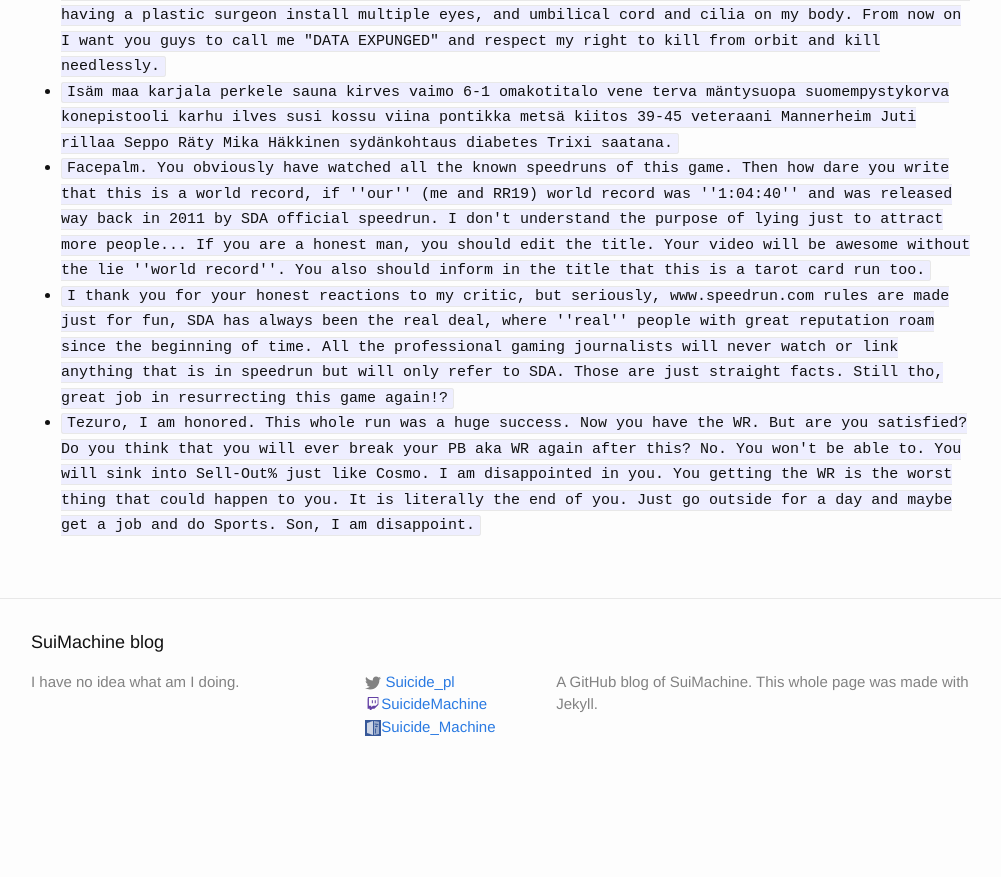
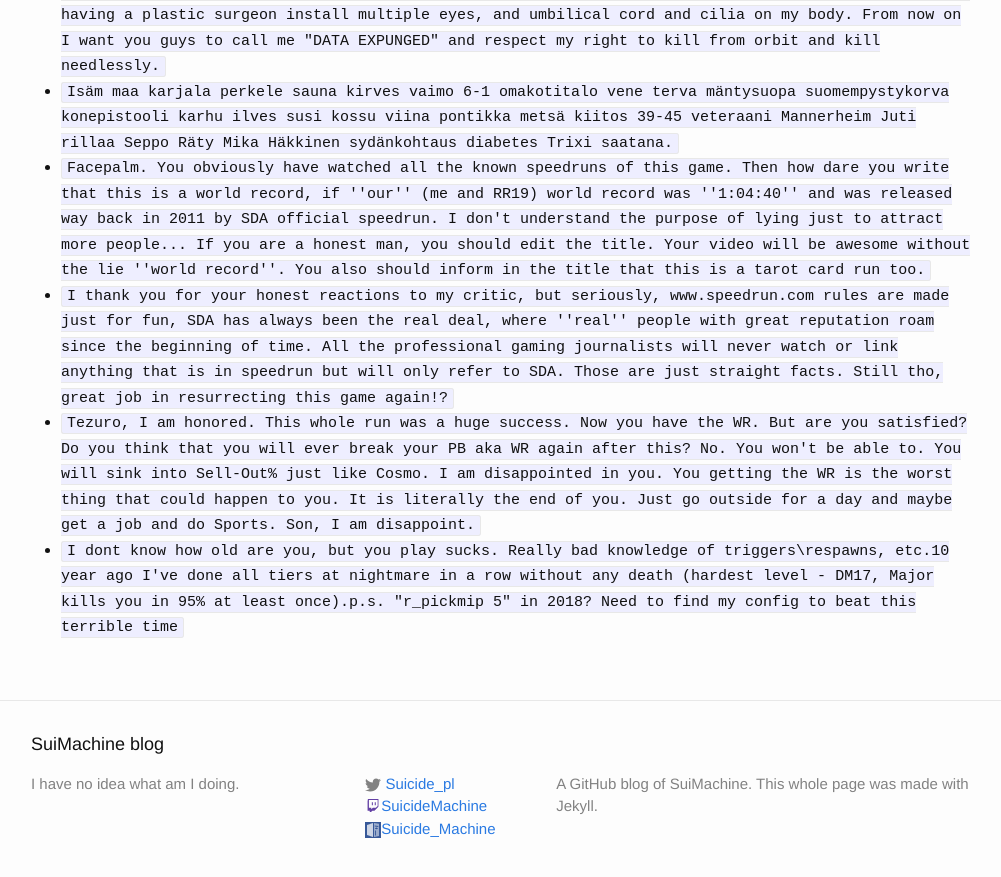
Before and after one commit to SuiMachine/SuiMachine.github.io, a Jekyll site: the page built from copy_pasta.md, in a window 1280 px wide and 900 px high, scrolled down 2649 px. Shown: the top 877 px of the window, without its empty margins (139-1140 px from the left). Built offline with Jekyll 4.4.1, drawn with Linux system fonts in a browser that asks for light colours; before the commit the page ends 3447 px from its top, so only the background shows below that.

Commit message:
Quake meme

```diff
--- a/copy_pasta.md
+++ b/copy_pasta.md
@@ -46,3 +46,4 @@
 * ``Facepalm. You obviously have watched all the known speedruns of this game. Then how dare you write that this is a world record, if ''our'' (me and RR19) world record was ''1:04:40'' and was released way back in 2011 by SDA official speedrun. I don't understand the purpose of lying just to attract more people... If you are a honest man, you should edit the title. Your video will be awesome without the lie ''world record''. You also should inform in the title that this is a tarot card run too.``
 * ``I thank you for your honest reactions to my critic, but seriously, www.speedrun.com rules are made just for fun, SDA has always been the real deal, where ''real'' people with great reputation roam since the beginning of time. All the professional gaming journalists will never watch or link anything that is in speedrun but will only refer to SDA. Those are just straight facts. Still tho, great job in resurrecting this game again!?``
 * ``Tezuro, I am honored. This whole run was a huge success. Now you have the WR. But are you satisfied? Do you think that you will ever break your PB aka WR again after this? No. You won't be able to. You will sink into Sell-Out% just like Cosmo. I am disappointed in you. You getting the WR is the worst thing that could happen to you. It is literally the end of you. Just go outside for a day and maybe get a job and do Sports. Son, I am disappoint.``
+* ``I dont know how old are you, but you play sucks. Really bad knowledge of triggers\respawns, etc.10 year ago I've done all tiers at nightmare in a row without any death (hardest level - DM17, Major kills you in 95% at least once).p.s. "r_pickmip 5" in 2018? Need to find my config to beat this terrible time``
```
